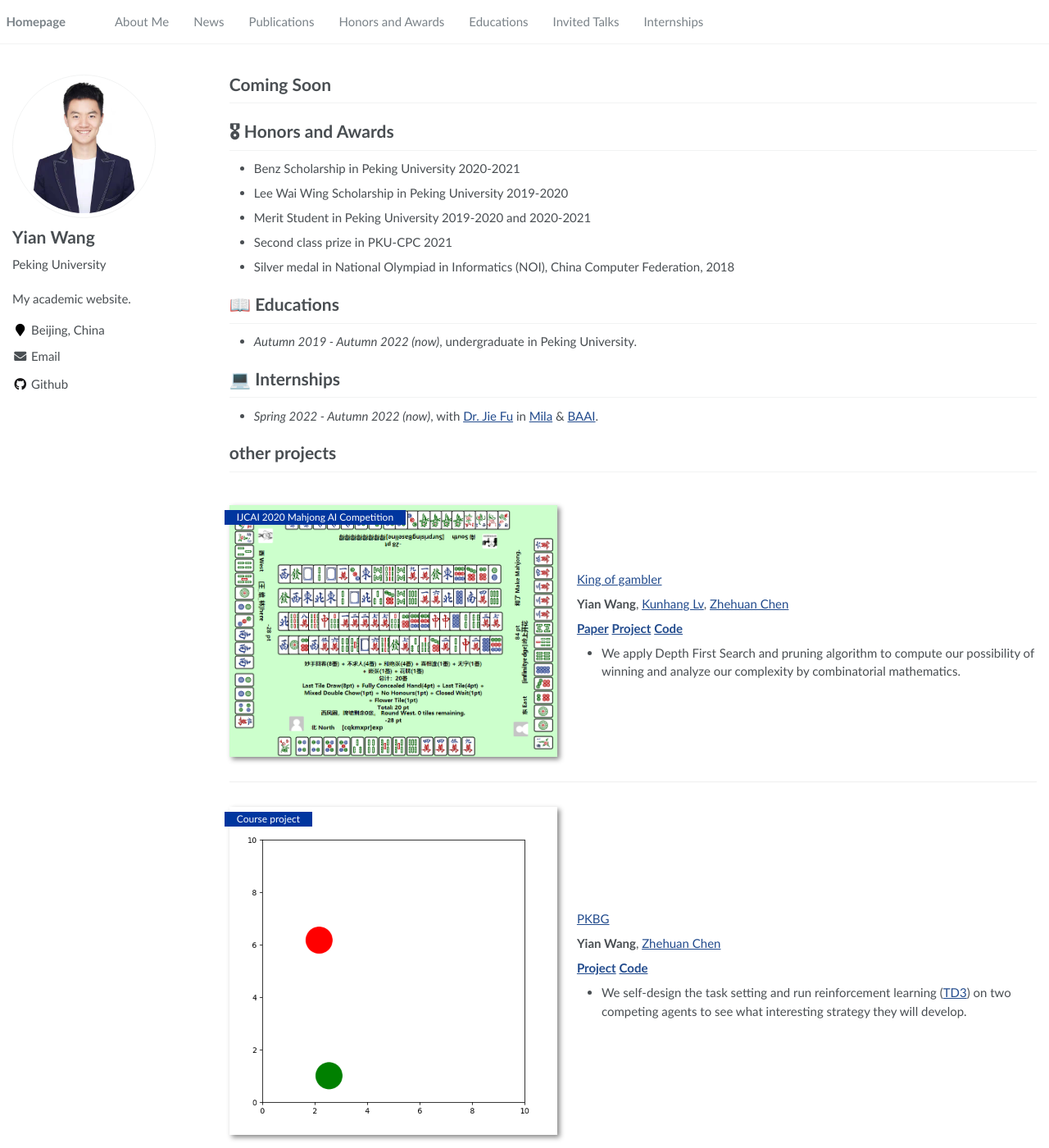
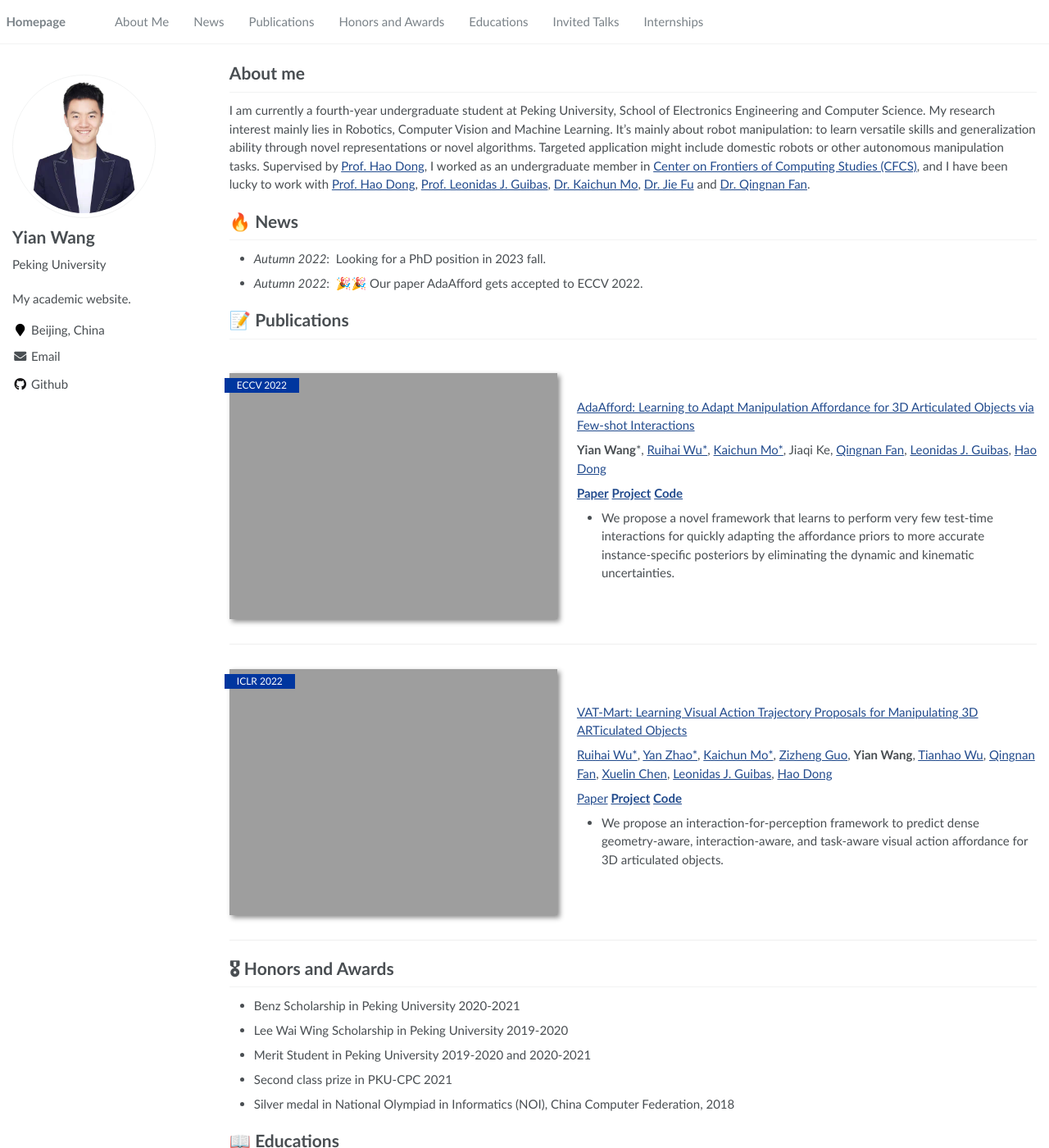
Before and after one commit to wangyian-me/wangyian-me.github.io, a Jekyll site: the page built from _pages/about.md, in a window 1280 px wide and 1400 px high. Shown: the whole window at 82% size. Built offline with Jekyll 4.4.1, drawn with Linux system fonts in a browser that asks for light colours.

Commit message:
Update about.md

```diff
--- a/_pages/about.md
+++ b/_pages/about.md
@@ -17,9 +17,7 @@ redirect_from:
 
 <span class='anchor' id='about-me'></span>
 
-# Coming Soon
-
-<!-- # About me
+# About me
 I am currently a fourth-year undergraduate student at Peking University, School of Electronics Engineering and Computer Science.
 My research interest mainly lies in Robotics, Computer Vision and Machine Learning. It’s mainly about robot manipulation: to learn versatile skills and generalization ability through novel representations or novel algorithms. Targeted application might include domestic robots or other autonomous manipulation tasks. Supervised by [Prof. Hao Dong](https://zsdonghao.github.io/), I worked as an undergraduate member in [Center on Frontiers of Computing Studies (CFCS)](https://cfcs.pku.edu.cn/english/), and I have been lucky to work with [Prof. Hao Dong](https://zsdonghao.github.io/), [Prof. Leonidas J. Guibas](https://geometry.stanford.edu/member/guibas/), [Dr. Kaichun Mo](https://www.cs.stanford.edu/~kaichun), [Dr. Jie Fu](https://bigaidream.github.io/) and [Dr. Qingnan Fan](https://fqnchina.github.io/).
 
@@ -107,4 +105,4 @@ My research interest mainly lies in Robotics, Computer Vision and Machine Learni
 [**Project**](https://github.com/wangyian-me/PKBG) [**Code**](https://github.com/wangyian-me/PKBG)
 - We self-design the task setting and run reinforcement learning ([TD3](https://github.com/sfujim/TD3)) on two competing agents to see what interesting strategy they will develop.
 </div>
-</div> -->
+</div>
```
